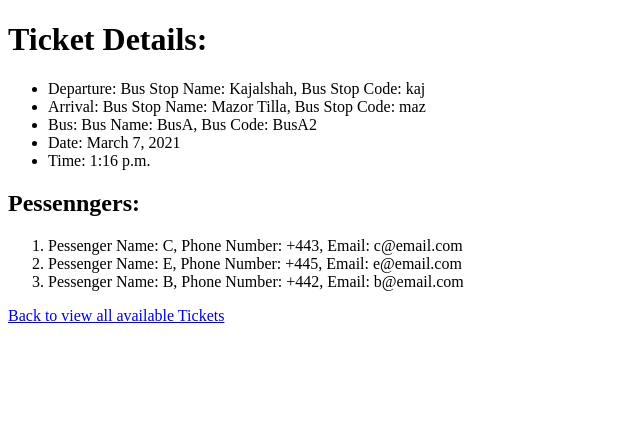
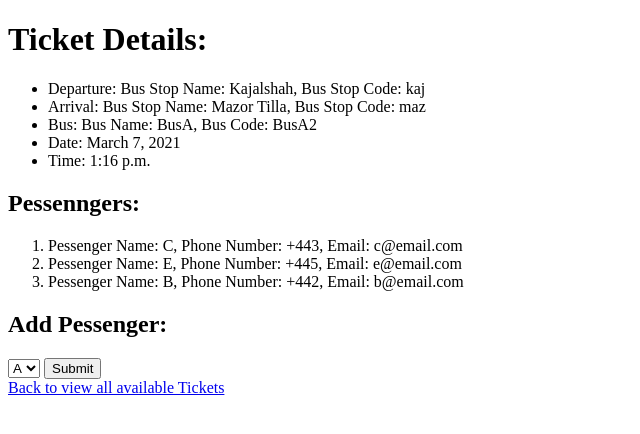
Before and after one commit to elizarafee/bus_ticketing_system, a Django app: page /tickets/ticket/1 in a window 1280 px wide. Shown: the top 434 px of the page, without its empty margins (0-640 px from the left). Run offline with Django 3.2, Linux system fonts and the light colour scheme; data comes from the database, SQL or seed files in the repository; both versions use the stored data as it was after the commit.

Commit message:
functionality of adding passengers for particular ticket is done

```diff
--- a/tickets/templates/tickets/ticket.html
+++ b/tickets/templates/tickets/ticket.html
@@ -19,6 +19,21 @@
         {% empty %}
             <li><strong>No Pessengers available!</strong></li>
         {% endfor %}
+        </ol>
+    </div>
+    <div>
+        <h2>Add Pessenger:</h2>
+        <form action="{% url 'tickets:book_ticket' ticket.id %}" method="post">
+            {% csrf_token %}
+            <select name="pessenger">
+                {% for pessenger in non_pessengers %}
+                    <option value="{{ pessenger.id }}">{{ pessenger.pessenger_name }}</option>
+                {% empty %}
+                    <li><strong>No Pessengers to add!</strong></li>
+                {% endfor %}
+            </select>
+            <input type="submit"/>
+        </form>
     </div>
     <a href="{% url 'tickets:ticket_index' %}">Back to view all available Tickets</a>
 {% endblock %}
--- a/tickets/urls.py
+++ b/tickets/urls.py
@@ -14,4 +14,6 @@
 
     path("pessengers/", views.pessenger_index, name="pessenger_index"),
     path("pessenger/<str:pessenger_id>", views.pessenger, name="pessenger"),
+
+    path("<str:ticket_id>/bookticket", views.book_ticket, name="book_ticket"),
 ]
--- a/tickets/views.py
+++ b/tickets/views.py
@@ -44,7 +44,8 @@
    ticket = Ticket.objects.get(id=ticket_id)
    return render(request, 'tickets/ticket.html', {
       'ticket': ticket,
-      'pessengers': ticket.pessengers.all()
+      'pessengers': ticket.pessengers.all(),
+      'non_pessengers': Pessenger.objects.exclude(ticket=ticket).all()
    })
 
 def pessenger(request, pessenger_id):
@@ -53,3 +54,10 @@
       'pessenger': pessenger,
       # 'tickets': ticket.pessengers.all()
    })
+
+def book_ticket(request, ticket_id):
+   if request.method == "POST":
+      ticket = Ticket.objects.get(pk=ticket_id)
+      pessenger = Pessenger.objects.get(pk=int(request.POST["pessenger"]))
+      pessenger.ticket.add(ticket)
+      return HttpResponseRedirect(reverse("tickets:ticket", args=(ticket.id,)))
```
Also changed, not shown: db.sqlite3.
